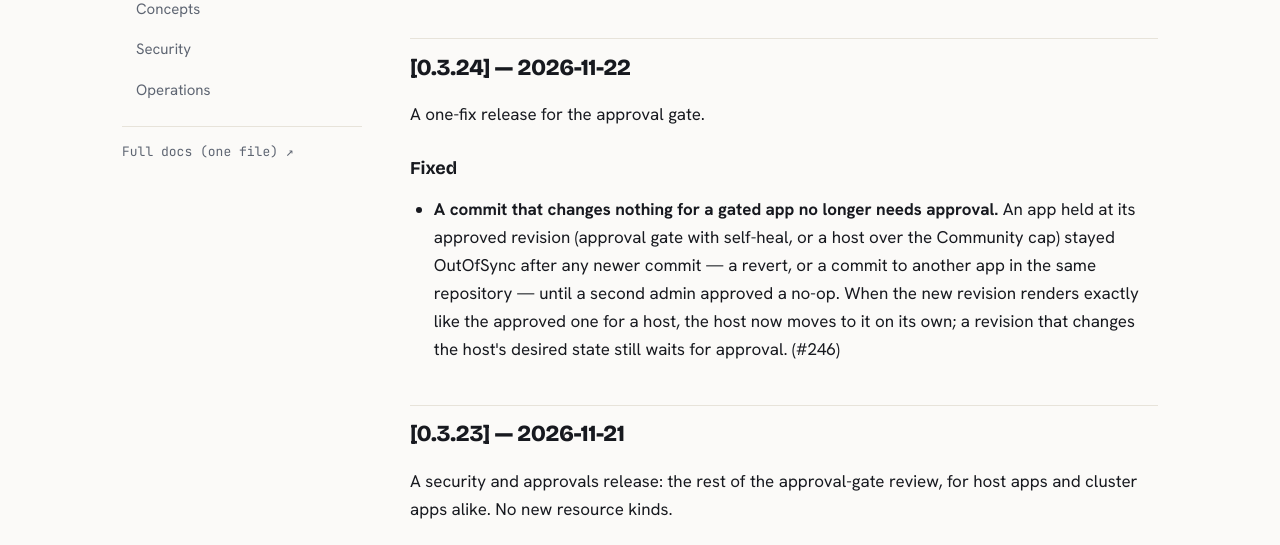
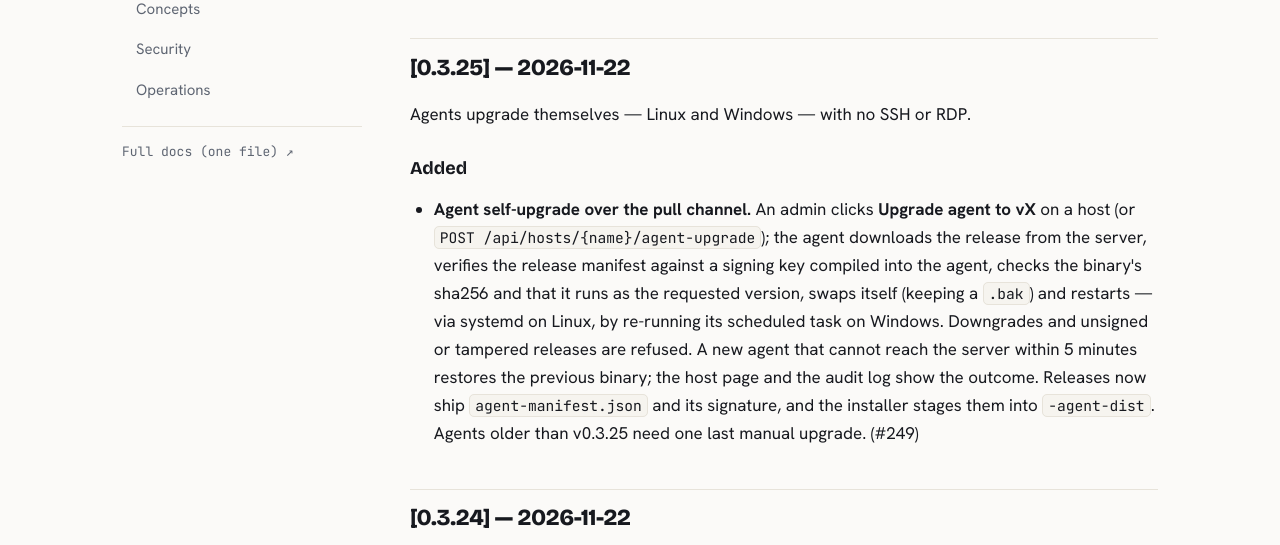
Before and after one commit to Inblade/hostcd-dist, a plain HTML site: page docs/changelog/index.html in a window 1280 px wide. Shown: the part 220-765 px from the top of the page. Drawn offline with Linux system fonts and the light colour scheme.

Commit message:
docs: sync hostcd.dev for v0.3.25-rc.1 (#66)
Co-authored-by: hostcd-release <release@hostcd.dev>

```diff
--- a/docs/changelog/index.html
+++ b/docs/changelog/index.html
@@ -33,6 +33,22 @@
 <h1 id="changelog">Changelog</h1>
 <p>All notable changes to hostcd are documented here. This project uses date-based
 <code>vMAJOR.MINOR.PATCH</code> tags; security releases are called out explicitly.</p>
+<h2 id="0325--2026-11-22">[0.3.25] — 2026-11-22</h2>
+<p>Agents upgrade themselves — Linux and Windows — with no SSH or RDP.</p>
+<h3 id="added">Added</h3>
+<ul>
+<li><strong>Agent self-upgrade over the pull channel.</strong> An admin clicks <strong>Upgrade agent
+to vX</strong> on a host (or <code>POST /api/hosts/{name}/agent-upgrade</code>); the agent
+downloads the release from the server, verifies the release manifest against
+a signing key compiled into the agent, checks the binary's sha256 and that it
+runs as the requested version, swaps itself (keeping a <code>.bak</code>) and restarts —
+via systemd on Linux, by re-running its scheduled task on Windows. Downgrades
+and unsigned or tampered releases are refused. A new agent that cannot reach
+the server within 5 minutes restores the previous binary; the host page and
+the audit log show the outcome. Releases now ship <code>agent-manifest.json</code> and
+its signature, and the installer stages them into <code>-agent-dist</code>. Agents older
+than v0.3.25 need one last manual upgrade. (#249)</li>
+</ul>
 <h2 id="0324--2026-11-22">[0.3.24] — 2026-11-22</h2>
 <p>A one-fix release for the approval gate.</p>
 <h3 id="fixed">Fixed</h3>
@@ -128,7 +144,7 @@ two days and on each release tag; the port-forward proxy moved off the deprecate
 <h2 id="0320--2026-11-12">[0.3.20] — 2026-11-12</h2>
 <p>A small maintenance release: the fixes accumulated since v0.3.19, no new resource
 kinds or features.</p>
-<h3 id="added">Added</h3>
+<h3 id="added-1">Added</h3>
 <ul>
 <li><strong>&quot;Check for updates&quot; button</strong> in Settings → Software updates. It forces a fresh
 check against the release channel and shows &quot;You're up to date&quot; when there is
@@ -170,7 +186,7 @@ just the synthetic CI drill.</li>
 </li>
 </ul>
 <h2 id="0319--2026-11-11">[0.3.19] — 2026-11-11</h2>
-<h3 id="added-1">Added</h3>
+<h3 id="added-2">Added</h3>
 <ul>
 <li><strong><code>nvidia_gpu</code> resource kind</strong> — converge a GPU bare-metal host to the full
 NVIDIA monitoring stack from Git in one declaration: the datacenter driver
@@ -192,7 +208,7 @@ version on the landing and README is bumped on every release, so neither drifts
 from the shipped version again.</li>
 </ul>
 <h2 id="0318--2026-11-11">[0.3.18] — 2026-11-11</h2>
-<h3 id="added-2">Added</h3>
+<h3 id="added-3">Added</h3>
 <ul>
 <li><strong>Read-only mode</strong> (<code>-read-only</code>) — the server refuses every mutating request
 with a clean JSON <code>403</code> and advertises <code>readOnly:true</code> in the session, while the
@@ -231,7 +247,7 @@ runbook for moving an SSH-less Windows agent to a per-host token; a top-level
 (approval gates / notifications / audit export are Team, not Enterprise).</li>
 </ul>
 <h2 id="0317--2026-11-10">[0.3.17] — 2026-11-10</h2>
-<h3 id="added-3">Added</h3>
+<h3 id="added-4">Added</h3>
 <ul>
 <li><strong>Mint a per-host agent token for an existing host</strong> — <code>POST /api/hosts/{name}/token</code>
 (admin-only, audited). Per-host tokens were previously minted only by
@@ -272,7 +288,7 @@ nothing has been written yet; an undeliverable forward returns <code>503</code>
 <li>The server <strong>refuses a server-side install from a stale <code>-agent-dist</code></strong>
 (prevents a silent agent downgrade) and warns at startup on a version mismatch.</li>
 </ul>
-<h3 id="added-4">Added</h3>
+<h3 id="added-5">Added</h3>
 <ul>
 <li><code>deploy/install.sh</code> can <strong>auto-populate <code>-agent-dist</code></strong> with cosign/SHA256SUMS-
 verified agents in lockstep with the server version (opt-in via
@@ -302,7 +318,7 @@ scoped viewers.</li>
 package/service/user/group names.</li>
 <li>Desktop: <code>tokio</code> → 1.54.1; <code>cargo-audit</code> now runs in required CI.</li>
 </ul>
-<h3 id="added-5">Added</h3>
+<h3 id="added-6">Added</h3>
 <ul>
 <li>Windows agent <code>hostcd-agent-windows-amd64.exe</code> published in releases (late beta;
 <code>package</code>/<code>file</code>/<code>service</code>). See <code>docs/WINDOWS.md</code>.</li>
```
Also changed, not shown: docs/guide/operations.html (+9 -0 lines), docs/llms-full.txt, 2 other files.
